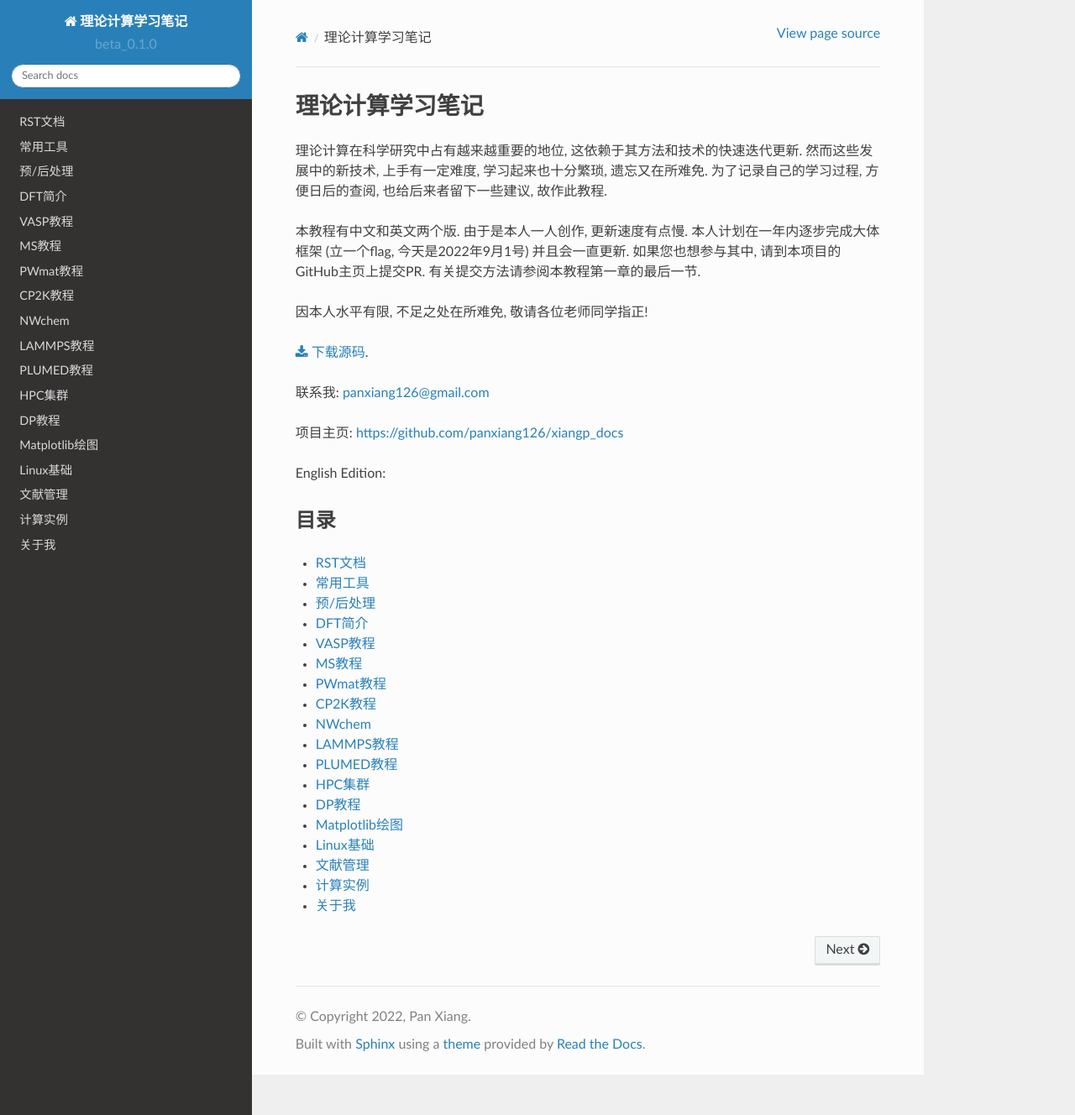
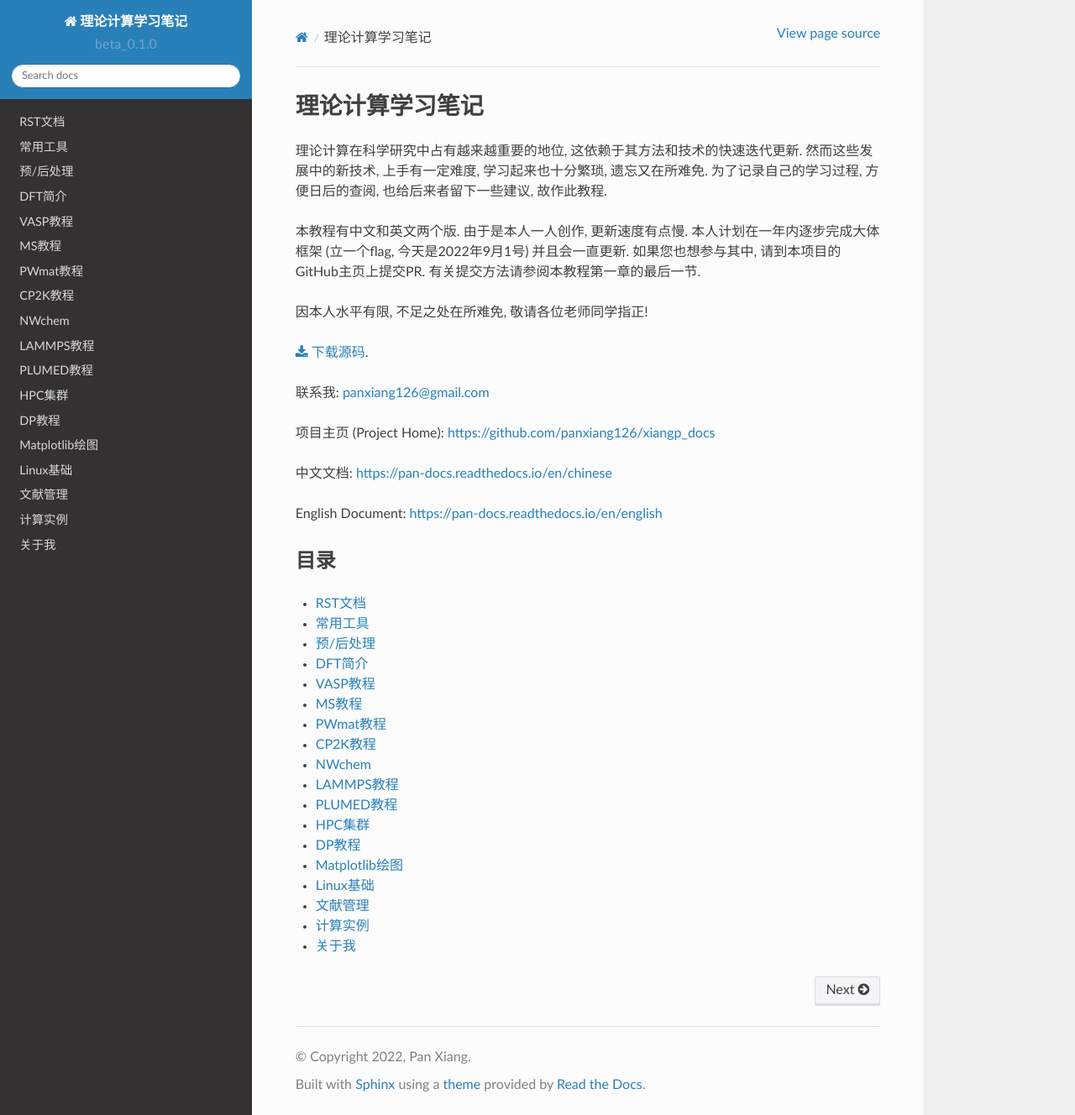
Before and after one commit to taoruyu2022/xiangp_docs, a Sphinx documentation site: the page built from docs/source/index.rst, in a window 1280 px wide and 1328 px high. Shown: the whole window at 84% size. Built offline with Sphinx 7.4.7 and the Read the Docs theme 2.0.0, drawn with Linux system fonts in a browser that asks for light colours.

Commit message:
update
update

```diff
--- a/docs/source/index.rst
+++ b/docs/source/index.rst
@@ -1,3 +1,4 @@
+===================================
 理论计算学习笔记
 ===================================
 
@@ -18,9 +19,11 @@
 
 联系我: panxiang126@gmail.com
 
-项目主页: https://github.com/panxiang126/xiangp_docs
+项目主页 (Project Home): https://github.com/panxiang126/xiangp_docs
 
-English Edition:
+中文文档: https://pan-docs.readthedocs.io/en/chinese
+
+English Document: https://pan-docs.readthedocs.io/en/english
 
 
 目录
```
Also changed, not shown: README.rst (+7 -3 lines).
